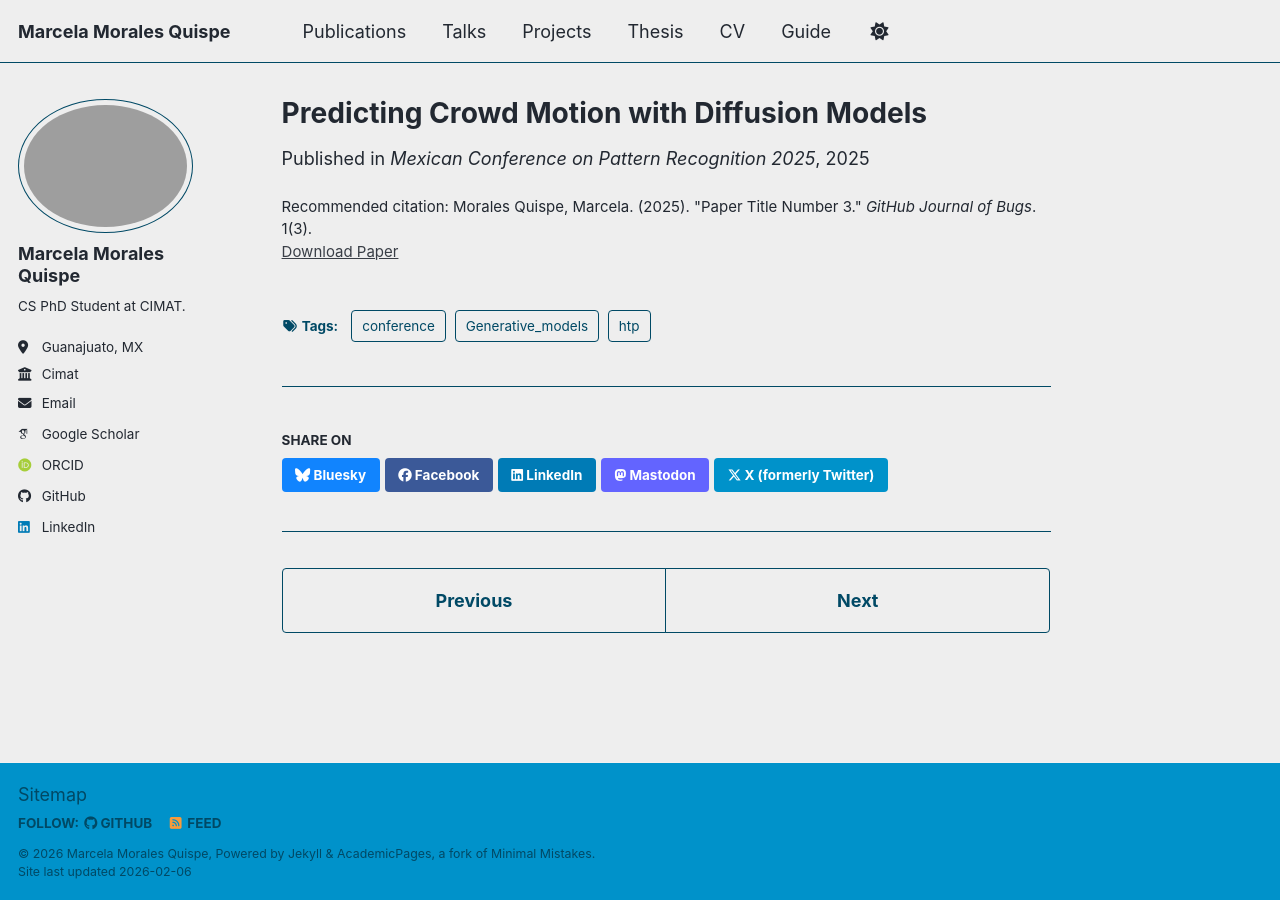
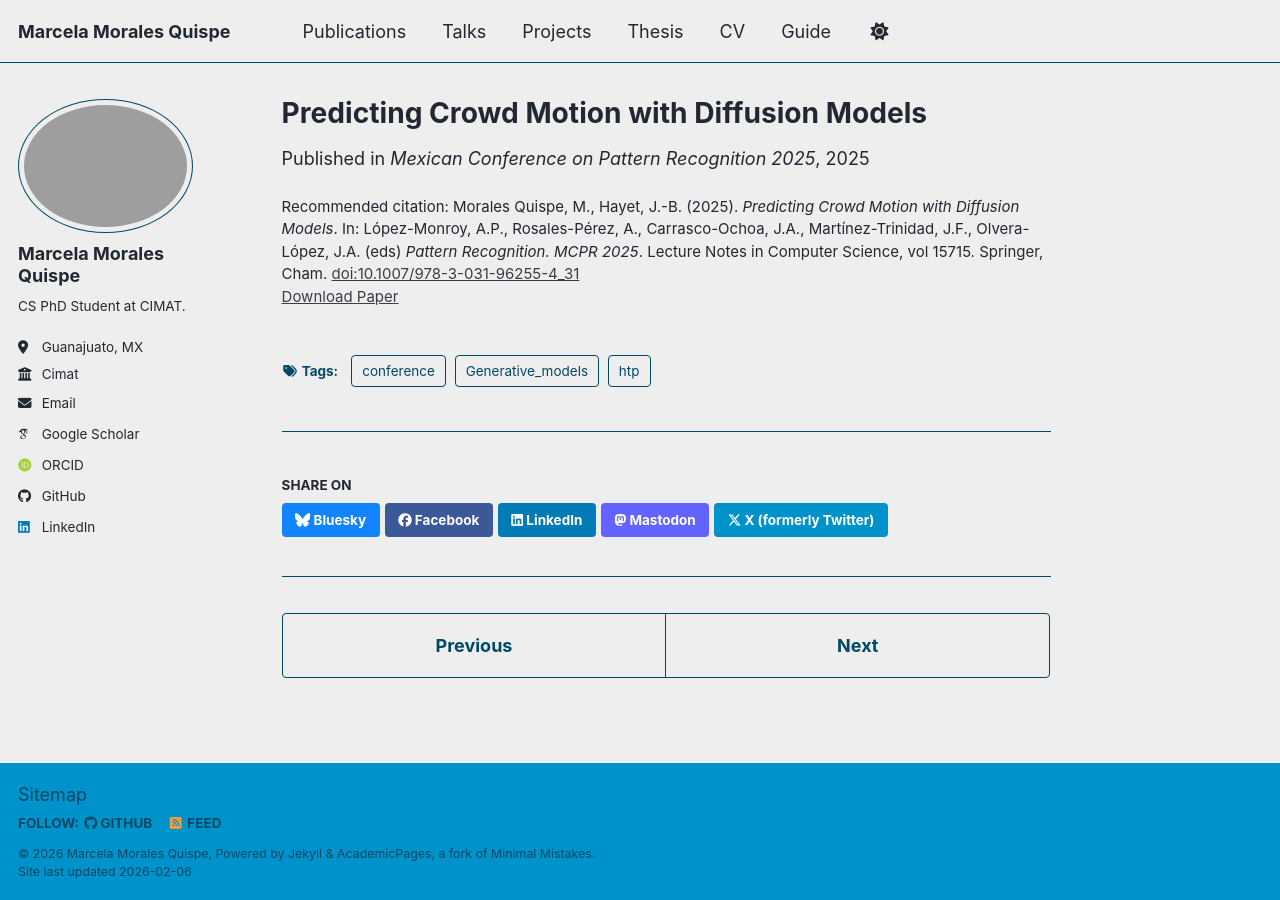
Before and after one commit to marcemq/marcemq.github.io, a Jekyll site: the page built from _publications/2025-06-25-Predicting_Crowd_Motion_with_Diffusion_Models.md, in a window 1280 px wide. Built offline with Jekyll 4.4.1, drawn with Linux system fonts in a browser that asks for light colours; some web fonts are replaced; a script bundle is joined from its source files by our own code; library files that are not in the unit come from our copies.

Commit message:
Update 2025-06-25-Predicting_Crowd_Motion_with_Diffusion_Models.md added citation

```diff
--- a/_publications/2025-06-25-Predicting_Crowd_Motion_with_Diffusion_Models.md
+++ b/_publications/2025-06-25-Predicting_Crowd_Motion_with_Diffusion_Models.md
@@ -7,6 +7,6 @@ date: 2025-06-25
 venue: 'Mexican Conference on Pattern Recognition 2025'
 github: 'https://github.com/marcemq/crowdmod-ddpm-4D'
 paperurl: 'https://link.springer.com/chapter/10.1007/978-3-031-96255-4_31'
-citation: 'Morales Quispe, Marcela. (2025). &quot;Paper Title Number 3.&quot; <i>GitHub Journal of Bugs</i>. 1(3).'
+citation: 'Morales Quispe, M., Hayet, J.-B. (2025). <i>Predicting Crowd Motion with Diffusion Models</i>. In: López-Monroy, A.P., Rosales-Pérez, A., Carrasco-Ochoa, J.A., Martínez-Trinidad, J.F., Olvera-López, J.A. (eds) <i>Pattern Recognition. MCPR 2025</i>. Lecture Notes in Computer Science, vol 15715. Springer, Cham. <a href="https://doi.org/10.1007/978-3-031-96255-4_31">doi:10.1007/978-3-031-96255-4_31</a>'
 tags: [Generative_models,htp,conference]
 ---
```
